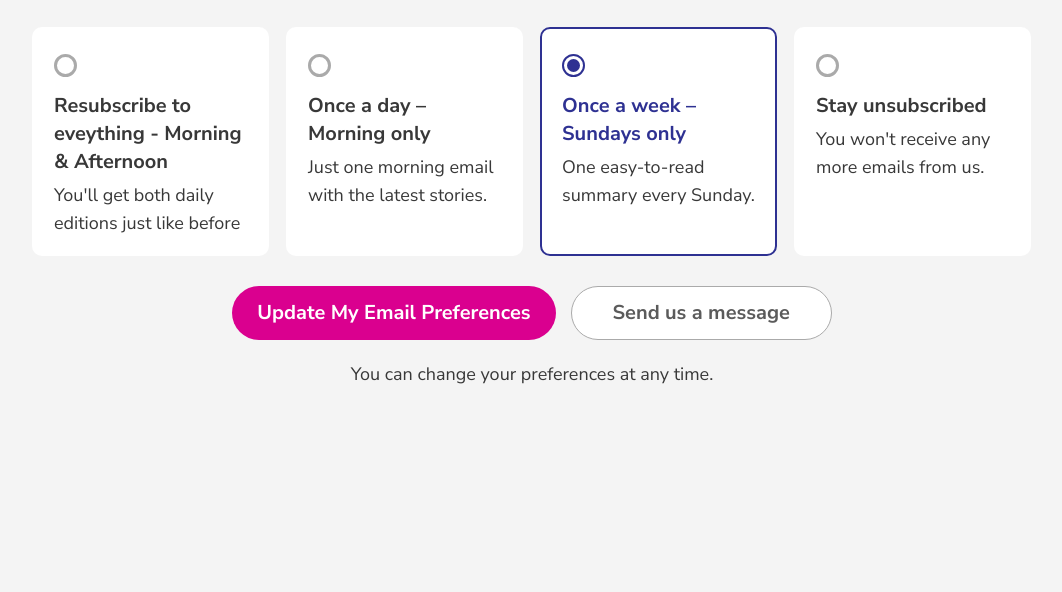
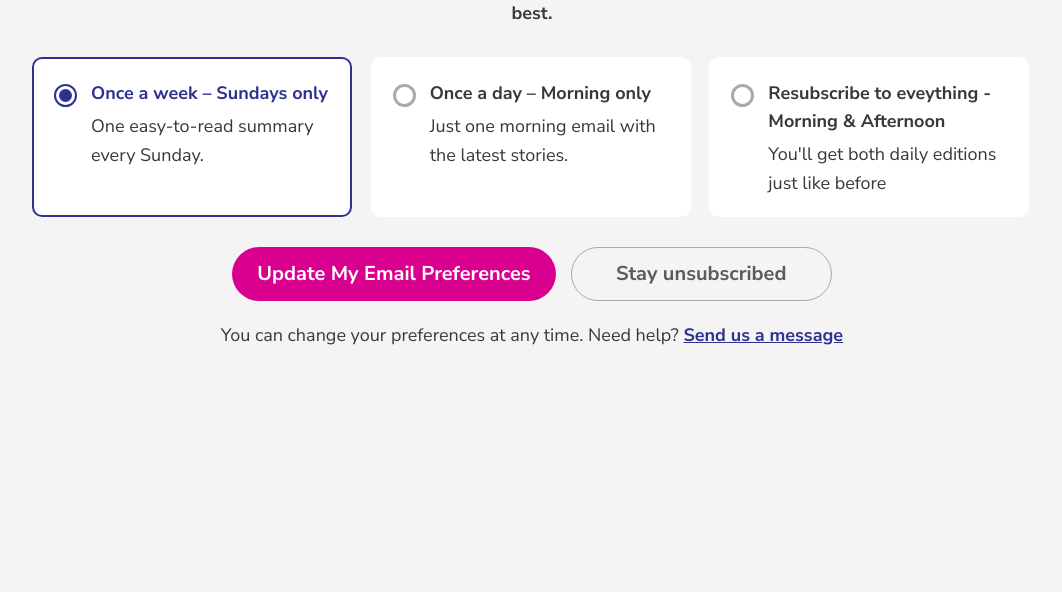
Before and after one commit to ajie31/frontend_sdc_unsub, a plain HTML site: page index.html in a window 1280 px wide. Shown: the part 208-800 px from the top of the page, without its empty margins (108-1170 px from the left). Drawn offline with Linux system fonts and the light colour scheme.

Commit message:
FE revision .3

```diff
--- a/index.html
+++ b/index.html
@@ -32,20 +32,21 @@
       <form action="#" method="post">
         <!-- Add your form action URL here -->
         <div class="options-grid">
-          <label for="resubscribe" class="option-card">
+          <label for="once_week" class="option-card">
             <input
               type="radio"
-              id="resubscribe"
+              id="once_week"
               name="subscription_preference"
-              value="all"
+              value="sunday"
+              checked
             />
-
-            <h5 class="option-title">
-              Resubscribe to eveything - Morning & Afternoon
-            </h5>
+            <div class="option-text-wrap">
+              <h5 class="option-title">Once a week – Sundays only</h5>
               <span class="option-description"
-              >You'll get both daily editions just like before</span
+                >One easy-to-read summary every Sunday.</span
               >
+            </div>
+            <!-- Default checked here -->
           </label>
 
           <label for="once_day" class="option-card">
@@ -55,41 +56,28 @@
               name="subscription_preference"
               value="morning"
             />
-
+            <div class="option-text-wrap">
               <h5 class="option-title">Once a day – Morning only</h5>
               <span class="option-description"
                 >Just one morning email with the latest stories.</span
               >
+            </div>
           </label>
-
-          <label for="once_week" class="option-card">
+          <label for="resubscribe" class="option-card">
             <input
               type="radio"
-              id="once_week"
+              id="resubscribe"
               name="subscription_preference"
-              value="sunday"
-              checked
+              value="all"
             />
-            <!-- Default checked here -->
-
-            <h5 class="option-title">Once a week – Sundays only</h5>
+            <div class="option-text-wrap">
+              <h5 class="option-title">
+                Resubscribe to eveything - Morning & Afternoon
+              </h5>
               <span class="option-description"
-              >One easy-to-read summary every Sunday.</span
+                >You'll get both daily editions just like before</span
               >
-          </label>
-
-          <label for="unsubscribed" class="option-card">
-            <input
-              type="radio"
-              id="unsubscribed"
-              name="subscription_preference"
-              value="none"
-            />
-
-            <h5 class="option-title">Stay unsubscribed</h5>
-            <span class="option-description"
-              >You won't receive any more emails from us.</span
-            >
+            </div>
           </label>
         </div>
 
@@ -97,21 +85,27 @@
           <button type="submit" class="btn btn-primary">
             <h5>Update My Email Preferences</h5>
           </button>
-          <button
-            type="button"
-            class="btn btn-secondary"
-            onclick="window.open('https://seniorsdiscountclub.com.au/misc/contact', '_blank')"
-          >
-            <h5>Send us a message</h5>
+          <button type="button" class="btn btn-secondary">
+            <h5>Stay unsubscribed</h5>
           </button>
           <!-- Use type="button" if it doesn't submit the form, or change to an <a> link if needed -->
         </div>
       </form>
 
-      <p class="footer-note">You can change your preferences at any time.</p>
+      <p class="footer-note">
+        You can change your preferences at any time. Need help?
+        <a
+          class="contact-url"
+          href="https://seniorsdiscountclub.com.au/misc/contact"
+          target="_blank"
+          rel="noopener noreferrer"
+          >Send us a message</a
+        >
+      </p>
     </main>
 
     <script src="script.js"></script>
     <!-- Link to the JavaScript file -->
   </body>
 </html>
+<!-- onclick="window.open('https://seniorsdiscountclub.com.au/misc/contact', '_blank')" -->
--- a/style.css
+++ b/style.css
@@ -36,7 +36,7 @@ button {
   text-align: center;
   display: flex;
   justify-content: center;
-  margin-bottom: 1.25rem;
+  margin-bottom: 3.125rem;
 }
 
 .site-header img {
@@ -60,7 +60,7 @@ h1 {
 }
 
 h5 {
-  font-size: 1.25rem;
+  font-size: 1.125rem;
   color: var(--main-text-color);
   font-weight: 700;
   line-height: 28px;
@@ -81,7 +81,7 @@ h5.subtitle {
 /* Options Grid */
 .options-grid {
   display: grid;
-  grid-template-columns: repeat(4, 1fr); /* 4 columns on desktop */
+  grid-template-columns: repeat(3, 1fr); /* 4 columns on desktop */
   gap: 16px;
   margin-bottom: 1.875rem; /* Space between options and button group */
   text-align: left;
@@ -91,15 +91,15 @@ h5.subtitle {
 .option-card {
   cursor: pointer;
 
-  width: 237px;
-  height: 229px;
+  width: 320px;
+  height: 160px;
   background-color: var(--background-light-color);
   border-radius: var(--border-radius);
   padding: 1.25rem; /* 20px padding */
   border: 2px solid #fff; /* Grey border */
 
   display: flex; /* Use flex to align radio and label */
-  flex-direction: column;
+  flex-direction: row;
   align-items: flex-start; /* Align items to the top */
   gap: 0; /* Space between radio and text */
   transition: border-color 0.3s ease;
@@ -121,8 +121,8 @@ h5.subtitle {
   -webkit-appearance: none; /* For older browsers */
   border: 3px solid var(--secondary-color-2); /* Border color */
   border-radius: 50%; /* Circular shape */
-  margin-top: 5px; /* Align roughly with the first line of text */
-  margin-bottom: 0.95rem; /* Space between radio and text */
+  margin-right: 14px; /* Align roughly with the first line of text */
+  margin-top: 5px;
   flex-shrink: 0; /* Prevent radio from shrinking */
   /* Basic sizing if needed */
   width: 23px;
@@ -172,6 +172,10 @@ span.option-description {
   flex-wrap: wrap; /* Allow wrapping on smaller screens if needed */
 }
 
+.btn > h5 {
+  font-size: 1.25rem;
+}
+
 .btn {
   padding: 12px 25px;
   border: none;
@@ -195,7 +199,7 @@ span.option-description {
 }
 
 .btn-secondary {
-  background-color: #fff;
+  background-color: var(--background-color);
   border: 1px solid var(--secondary-color-2);
   flex-basis: 26.125%;
 }
@@ -213,6 +217,10 @@ span.option-description {
   font-weight: 400;
   line-height: 28px;
   color: var(--main-text-color);
+}
+.contact-url {
+  color: var(--sdc-color);
+  font-weight: 700;
 }
 
 /* --- Mobile Responsiveness --- */
@@ -248,6 +256,11 @@ span.option-description {
     padding: 0 1rem; /* Add some padding on mobile */
     max-width: 100%; /* Full width on mobile */
   }
+
+  h1 {
+    font-size: 1.5rem; /* Smaller font size on mobile */
+    line-height: 32px; /* Adjust line height */
+  }
   .container > h1 {
     margin-bottom: 1rem;
   }
```
Lines whose indentation alone changed are shown as unchanged.
